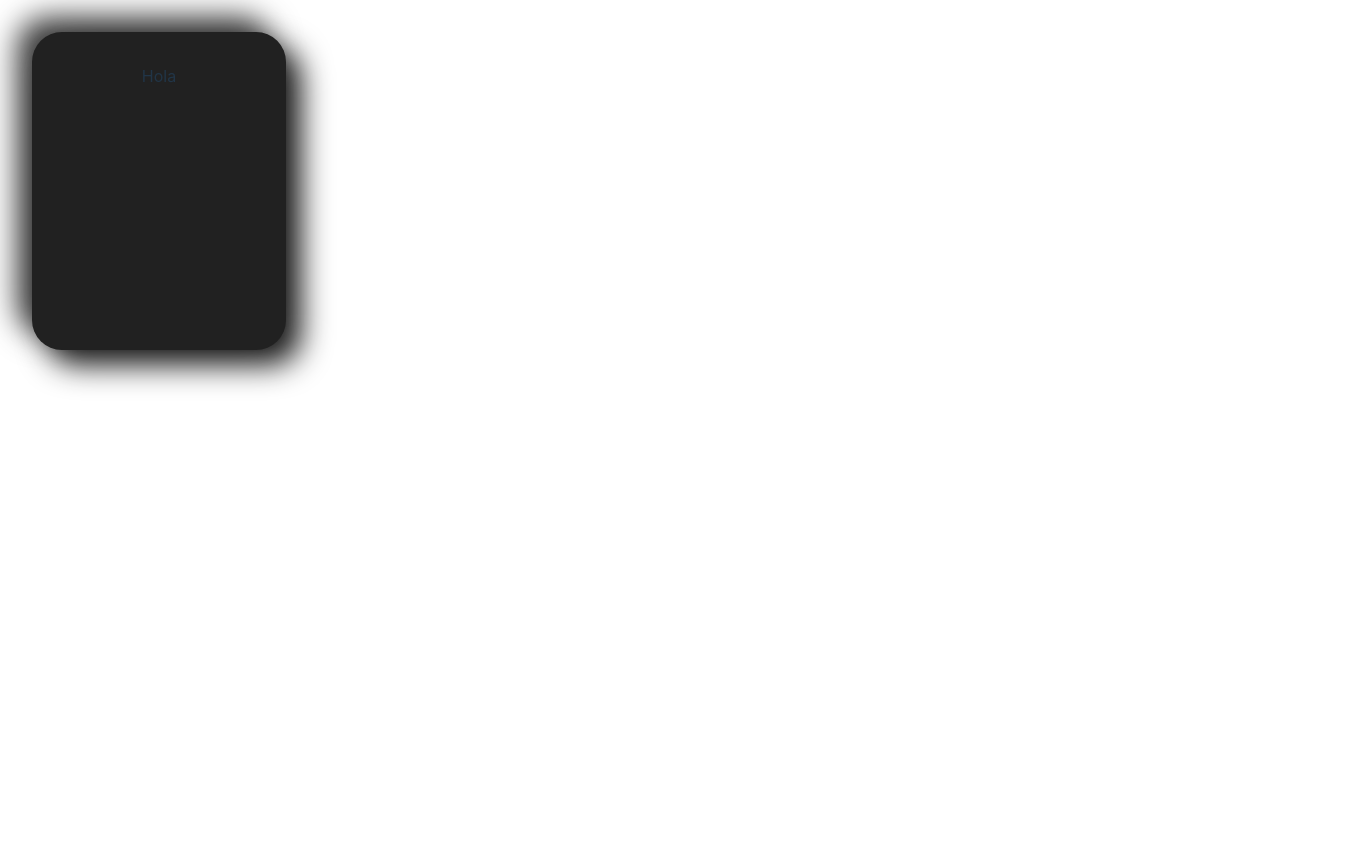
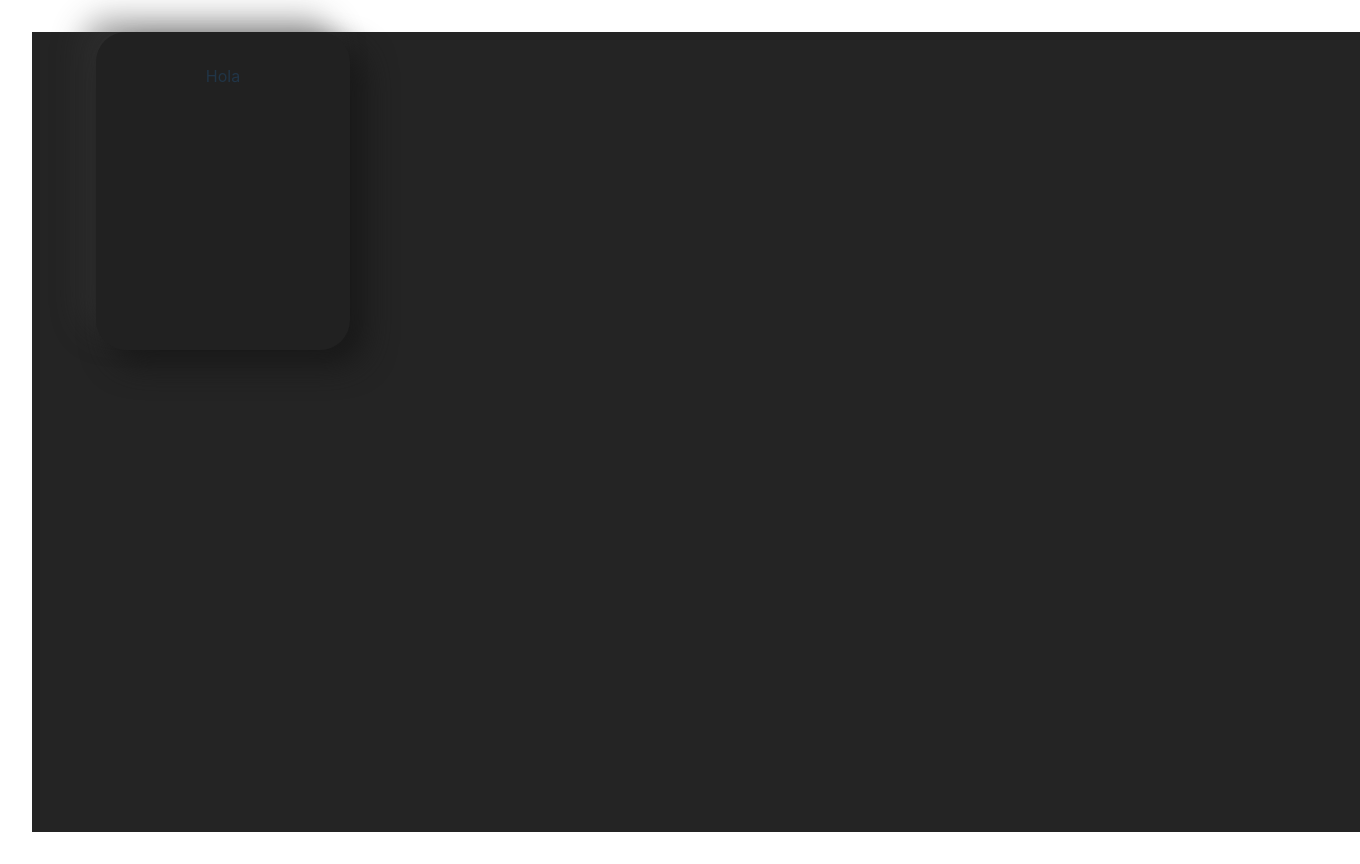
Before and after one commit to RE15EL/react-basic, a React (Vite) app: page / in a window 1280 px wide. Shown: the whole page, 1360 px wide, since content can reach past the window. Before the commit the page ends 800 px from the top, so only its background shows below. Built offline with nearby package versions, Linux system fonts and the light colour scheme.

Commit message:
created MyPageLayout component

```diff
--- a/src/App.jsx
+++ b/src/App.jsx
@@ -1,17 +1,16 @@
 import './App.css'
+import { MyPageLayout } from './components/pageLayout/MyPageLayout.jsx'
 import { MyCard } from './components/card/MyCard.jsx'
+
 
 function App() {
 
 
   return (
     <>
-      <main>
-        <MyCard>
-          Hola
-        </MyCard>
-
-      </main>
+      <MyPageLayout>
+        <MyCard> Hola </MyCard>
+      </MyPageLayout>
     </>
   )
 }
--- a/src/components/card/MyCard.css
+++ b/src/components/card/MyCard.css
@@ -5,5 +5,5 @@
     border-radius: 30px;
     background: #212121;
     box-shadow: 15px 15px 30px rgb(25, 25, 25),
-                -15px -15px 30px rgb(60, 60, 60);
+                -15px -15px 30px rgba(60, 60, 60, 0.419);
    }
--- /dev/null
+++ b/src/components/pageLayout/MyPageLayout.css
@@ -0,0 +1,6 @@
+.container{
+    width: 1200px;
+    height: 100vh;
+    padding: 0 4rem;
+    background-color: #242424;
+}
--- /dev/null
+++ b/src/components/pageLayout/MyPageLayout.jsx
@@ -0,0 +1,9 @@
+import './MyPageLayout.css'
+
+export function MyPageLayout( {children}){
+    return (
+        <div className="container">
+            { children}
+        </div>
+    )
+}
--- a/src/index.css
+++ b/src/index.css
@@ -25,8 +25,8 @@ a:hover {
 
 body {
   margin: 0;
-  /* display: flex;
-  place-items: center; */
+  display: flex;
+  place-items: center;
   min-width: 100vw;
   min-height: 100vh;
 }
@@ -35,8 +35,6 @@ h1 {
   font-size: 3.2em;
   line-height: 1.1;
 }
-
-
 
 @media (prefers-color-scheme: light) {
   :root {
```
